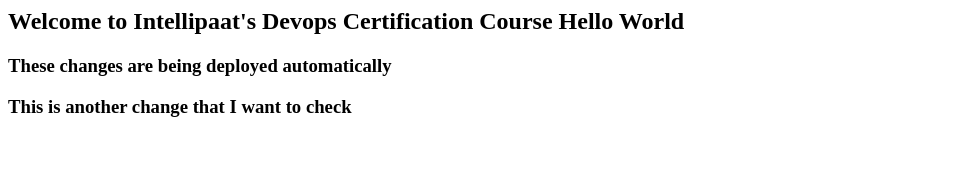
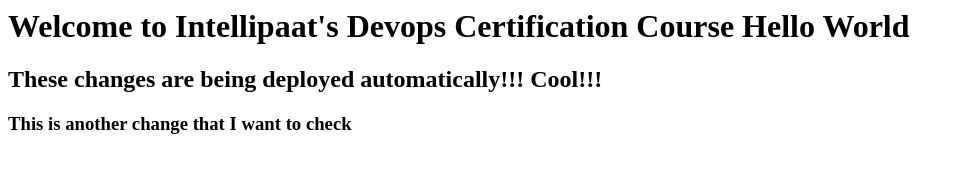
Before and after one commit to cheungm1/website, a plain HTML site: page index.html in a window 1280 px wide. Shown: the whole page, without its empty margins (0-965 px from the left). Drawn offline with Linux system fonts and the light colour scheme.

Commit message:
Update index.html
Changed HTML

```diff
--- a/index.html
+++ b/index.html
@@ -2,9 +2,9 @@
 <title> Sample Website </title>
 
 <body>
-<h2> Welcome to Intellipaat's Devops Certification Course Hello World</h2>
+<h1> Welcome to Intellipaat's Devops Certification Course Hello World</h2>
 
-<h3> These changes are being deployed automatically</h3>
+<h2> These changes are being deployed automatically!!! Cool!!!</h3>
 
 <h3> This is another change that I want to check </h3>
 </body>
```
